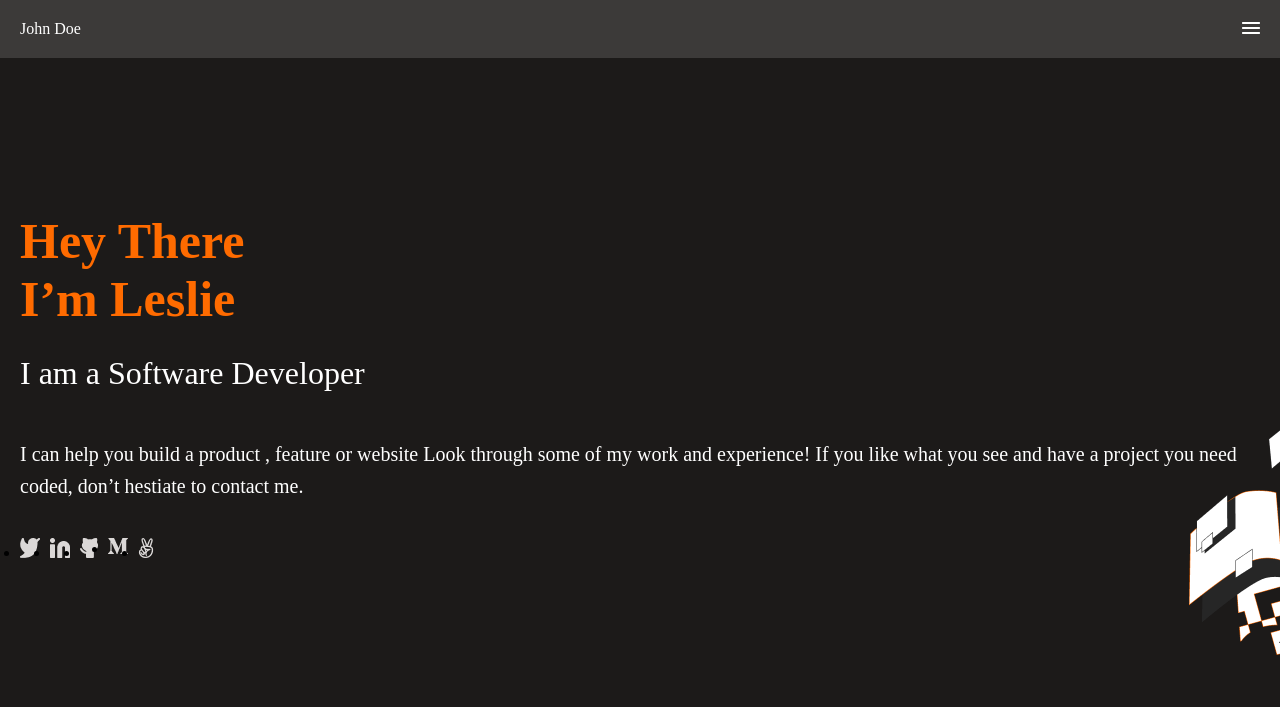
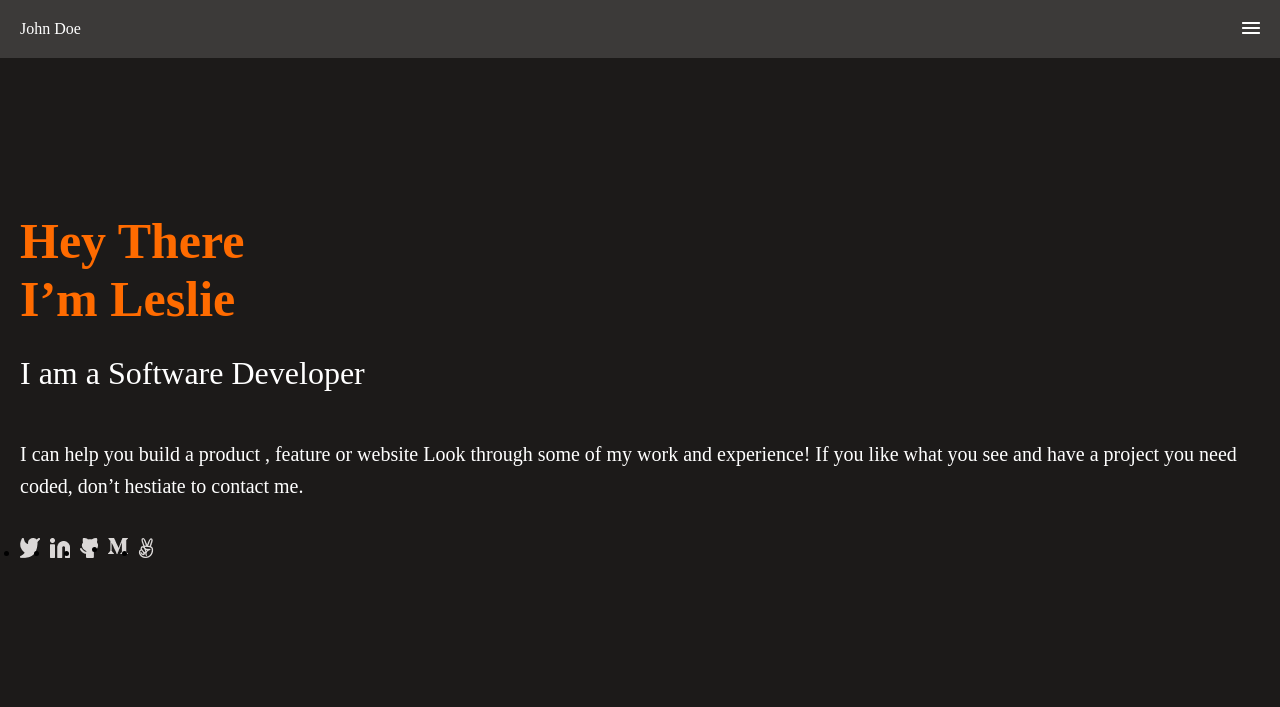
Before and after one commit to LeslieAine/PortfolioSetup, a website: page index.html in a window 1280 px wide. Drawn offline with Linux system fonts and the light colour scheme.

Commit message:
Update html review3

```diff
--- a/index.html
+++ b/index.html
@@ -20,8 +20,10 @@
             <p class="headline">
                 I can help you build a product , feature or website Look through some of
                 my work and experience! If you like what you see and have a project you
-                need coded, don’t hestiate to contact me.</p>
-                <ul class="social">
+                need coded, don’t hestiate to contact me.
+            </p>
+
+            <ul class="social">
                     <li class="social-icons">
                         <a href="https://mobile.twitter.com/Leslie"><img src="images/twitter.png" alt=""/></a>
                     </li>
@@ -37,12 +39,9 @@
                     <li class="social-icons">
                         <a href="#"><img src="images/Angelist.png" alt=""/></a>
                     </li>
-                    </ul>
+                </ul>
+        </div>
     </section>
-
-
-        <img class="background"src="images/Group.png" alt="">
-    </div>
 
   </body>
 </html>
```
